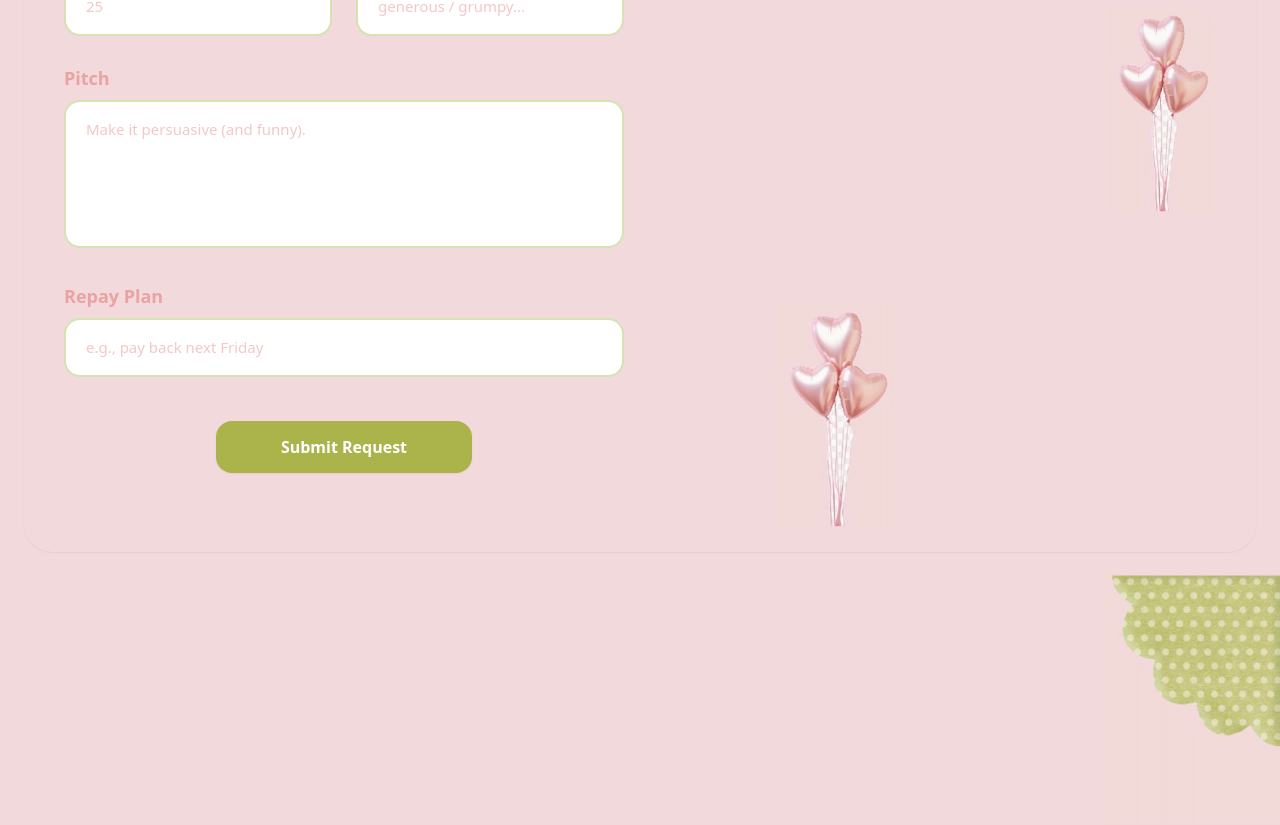
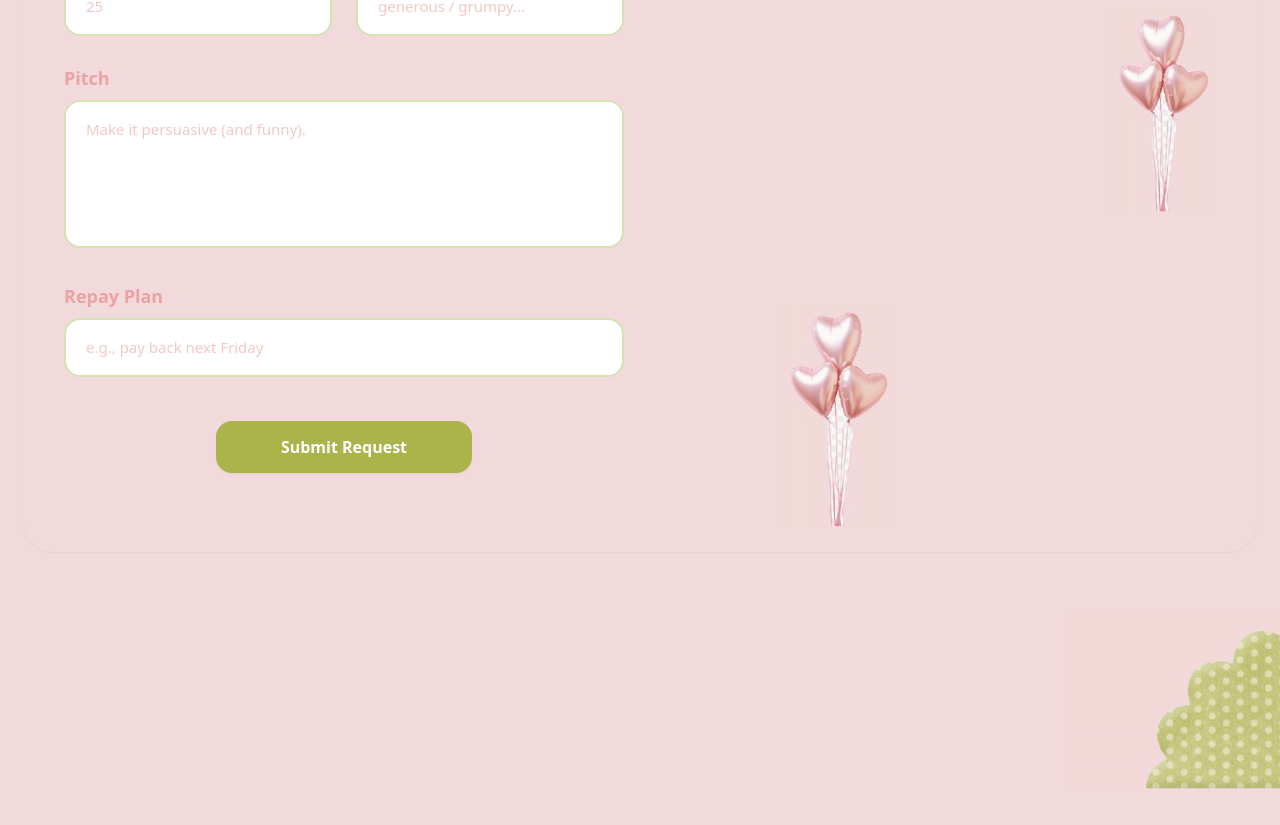
Before and after one commit to niamatolla/PapaPay, a React (Vite) app in the folder client/: page /request in a window 1280 px wide. Shown: the part 624-1449 px from the top of the page. Built offline with nearby package versions, Linux system fonts and the light colour scheme.

Commit message:
feat(NewRequest): changed rotation angle

```diff
--- a/client/src/pages/NewRequest.jsx
+++ b/client/src/pages/NewRequest.jsx
@@ -248,7 +248,7 @@ export default function NewRequest() {
       <img
         src={edge}
         alt=""
-        className="pointer-events-none ml-auto mr-0 block w-44 rotate-180 opacity-90"
+        className="pointer-events-none ml-auto mr-0 block w-44 -rotate-90 opacity-90"
         draggable="false"
       />
     </div>
```
